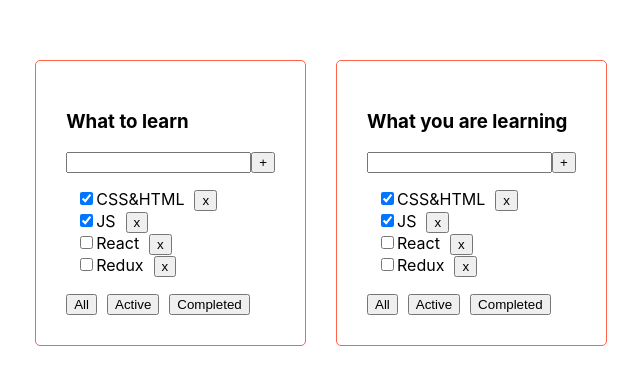
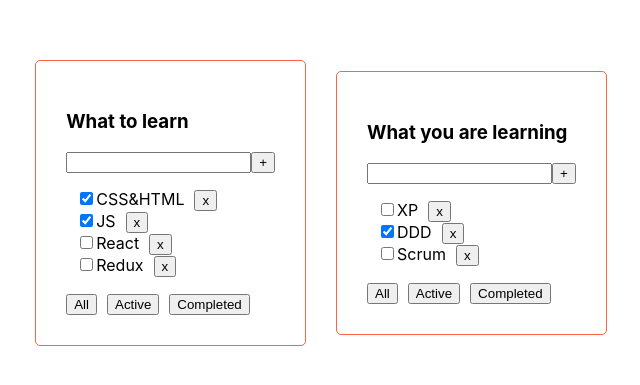
Before and after one commit to dariametelitsa/todolist, a React (Create React App) app: page / in a window 1280 px wide. Shown: the part 197-582 px from the top of the page, without its empty margins (319-959 px from the left). Built offline with nearby package versions, Linux system fonts and the light colour scheme.

Commit message:
object destructurization

```diff
--- a/src/App.tsx
+++ b/src/App.tsx
@@ -42,7 +42,7 @@ function App() {
 
 			<Todolist
 				title="What you are learning"
-				tasks={tasksForTodoList}
+				tasks={tasks2}
 				removeTask={removeTask}
 				changeFilter={changeFilter}
 			/>
--- a/src/components/todolist/Todolist.tsx
+++ b/src/components/todolist/Todolist.tsx
@@ -17,20 +17,21 @@ type TodolistPropsType = {
 }
 
 const  Todolist:React.FC<TodolistPropsType> = (props: TodolistPropsType)  => {
+	const {title, tasks, removeTask, changeFilter} = props;
 	return (
 		<div className={'todolist'}>
-			<h3>{props.title}</h3>
+			<h3>{title}</h3>
 			<div>
 				<input type="text" />
 				<button>+</button>
 			</div>
 			<ul>
-				{props.tasks.map(el => {
+				{tasks.map(el => {
 					return (
 						<li><input type={"checkbox"} checked={el.isDone} />
 						<span>{el.title}</span>
 						<button
-							onClick={() => {props.removeTask(el.id)}}
+							onClick={() => {removeTask(el.id)}}
 							className={'btnRemove'}
 						>x</button>
 					</li>
@@ -38,9 +39,9 @@ const  Todolist:React.FC<TodolistPropsType> = (props: TodolistPropsType)  => {
 				})}
 			</ul>
 			<div className={'tabs'}>
-				<button onClick={() => {props.changeFilter('all')}}>All</button>
-				<button onClick={() => {props.changeFilter('active')}}>Active</button>
-				<button onClick={() => {props.changeFilter('completed')}}>Completed</button>
+				<button onClick={() => {changeFilter('all')}}>All</button>
+				<button onClick={() => {changeFilter('active')}}>Active</button>
+				<button onClick={() => {changeFilter('completed')}}>Completed</button>
 			</div>
 		</div>
 	);
```
